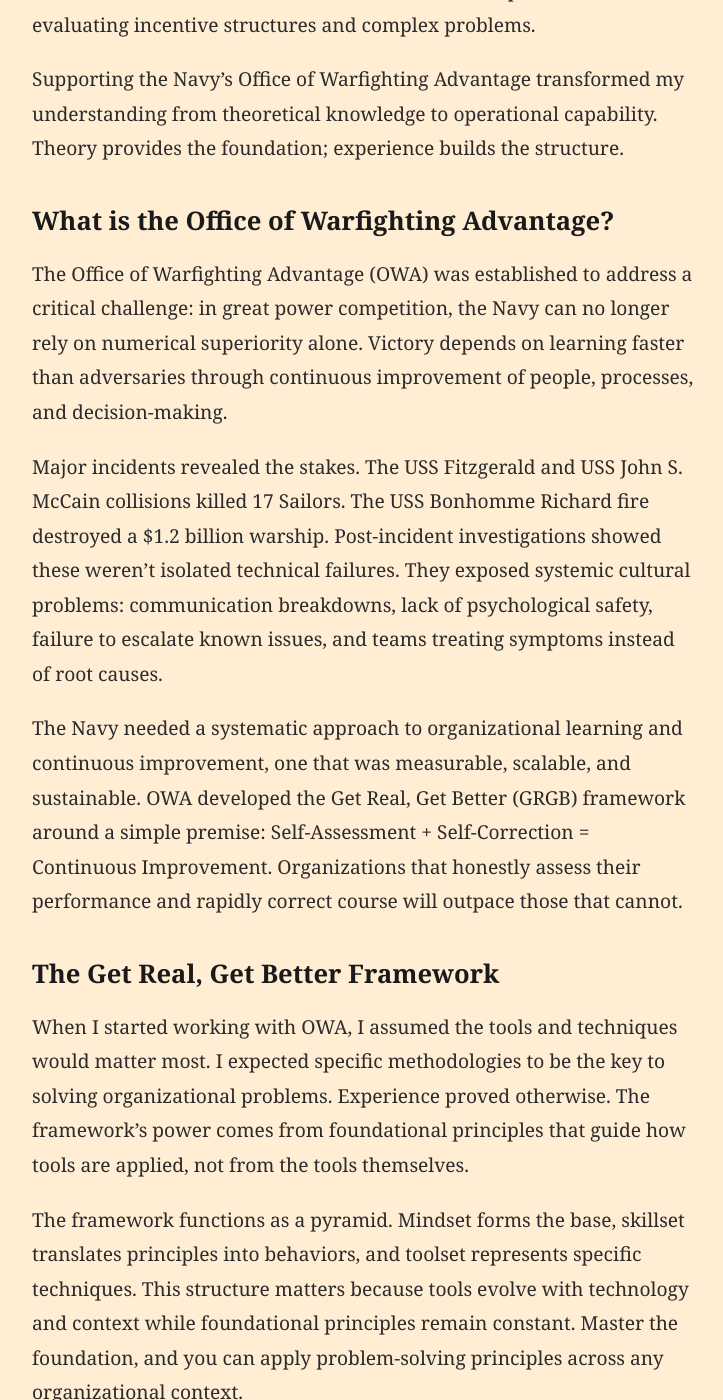
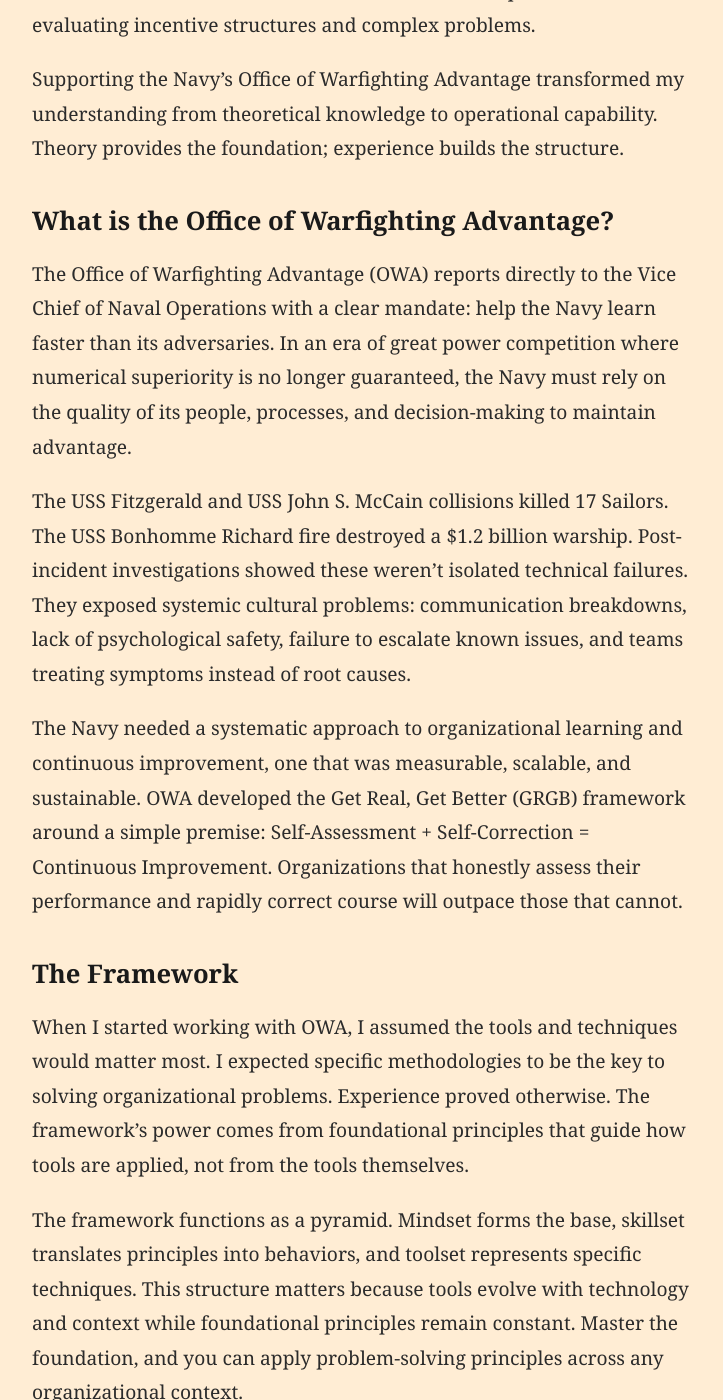
Before and after one commit to zevlo/zevlo.github.io, a Jekyll site: the page built from _posts/2025-09-22-owa.md, in a window 1280 px wide and 1400 px high, scrolled down 508 px. Shown: the whole window, without its empty margins (276-999 px from the left). Built offline with Jekyll 4.4.1, drawn with Linux system fonts in a browser that asks for light colours.

Commit message:
Update 2025-09-22-owa.md

```diff
--- a/_posts/2025-09-22-owa.md
+++ b/_posts/2025-09-22-owa.md
@@ -9,13 +9,13 @@
 
 ## **What is the Office of Warfighting Advantage?**
 
-The Office of Warfighting Advantage (OWA) was established to address a critical challenge: in great power competition, the Navy can no longer rely on numerical superiority alone. Victory depends on learning faster than adversaries through continuous improvement of people, processes, and decision-making.
+The Office of Warfighting Advantage (OWA) reports directly to the Vice Chief of Naval Operations with a clear mandate: help the Navy learn faster than its adversaries. In an era of great power competition where numerical superiority is no longer guaranteed, the Navy must rely on the quality of its people, processes, and decision-making to maintain advantage.
 
-Major incidents revealed the stakes. The USS Fitzgerald and USS John S. McCain collisions killed 17 Sailors. The USS Bonhomme Richard fire destroyed a $1.2 billion warship. Post-incident investigations showed these weren't isolated technical failures. They exposed systemic cultural problems: communication breakdowns, lack of psychological safety, failure to escalate known issues, and teams treating symptoms instead of root causes.
+The USS Fitzgerald and USS John S. McCain collisions killed 17 Sailors. The USS Bonhomme Richard fire destroyed a $1.2 billion warship. Post-incident investigations showed these weren't isolated technical failures. They exposed systemic cultural problems: communication breakdowns, lack of psychological safety, failure to escalate known issues, and teams treating symptoms instead of root causes.
 
 The Navy needed a systematic approach to organizational learning and continuous improvement, one that was measurable, scalable, and sustainable. OWA developed the Get Real, Get Better (GRGB) framework around a simple premise: Self-Assessment + Self-Correction = Continuous Improvement. Organizations that honestly assess their performance and rapidly correct course will outpace those that cannot.
 
-## **The Get Real, Get Better Framework**
+## **The Framework**
 
 When I started working with OWA, I assumed the tools and techniques would matter most. I expected specific methodologies to be the key to solving organizational problems. Experience proved otherwise. The framework's power comes from foundational principles that guide how tools are applied, not from the tools themselves.
 
@@ -48,7 +48,7 @@
   <img src="/assets/images/rca.png" alt="RCA">
 </p>
 
-## What I Learned
+## **What I Learned**
 
 "Go See, Ask Why, Show Respect." These words from Toyota Chairman Fujio Cho were words my mentor lived by.
 
```
